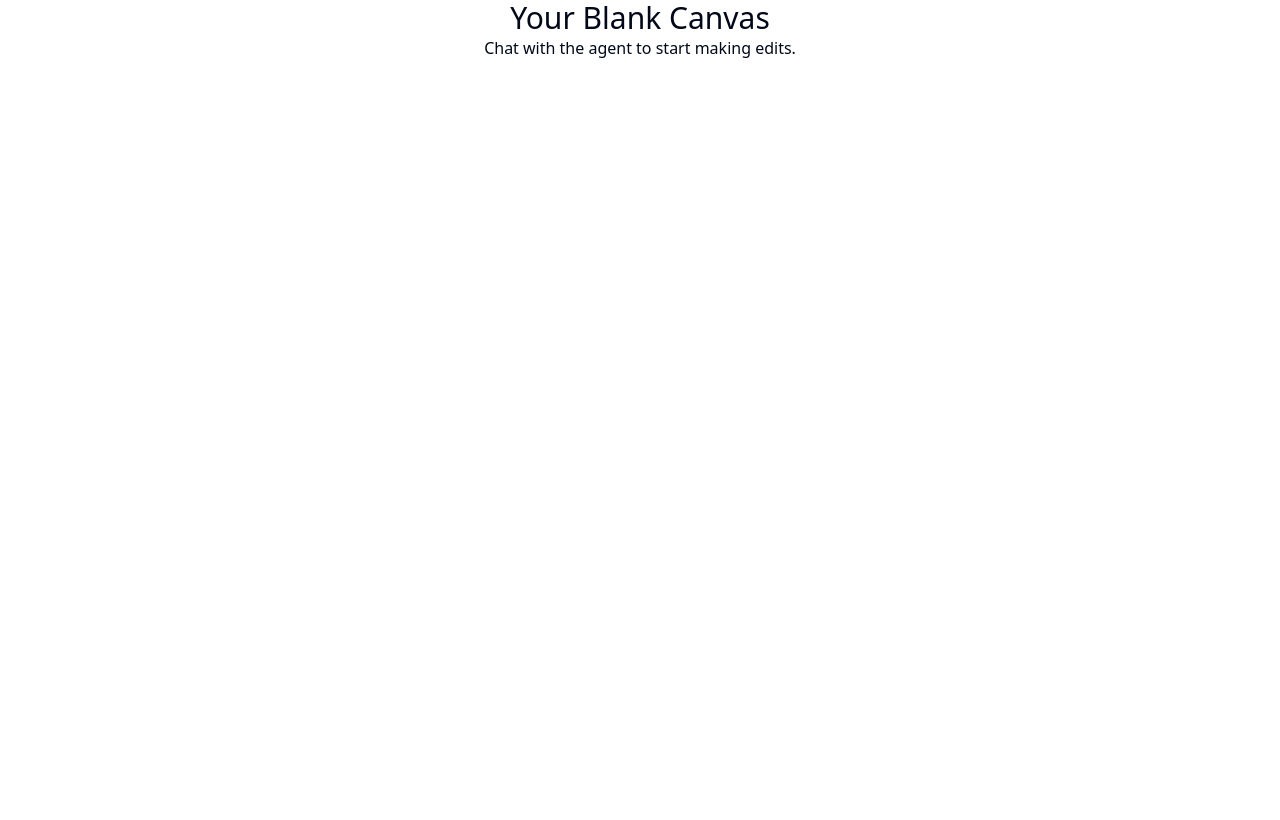
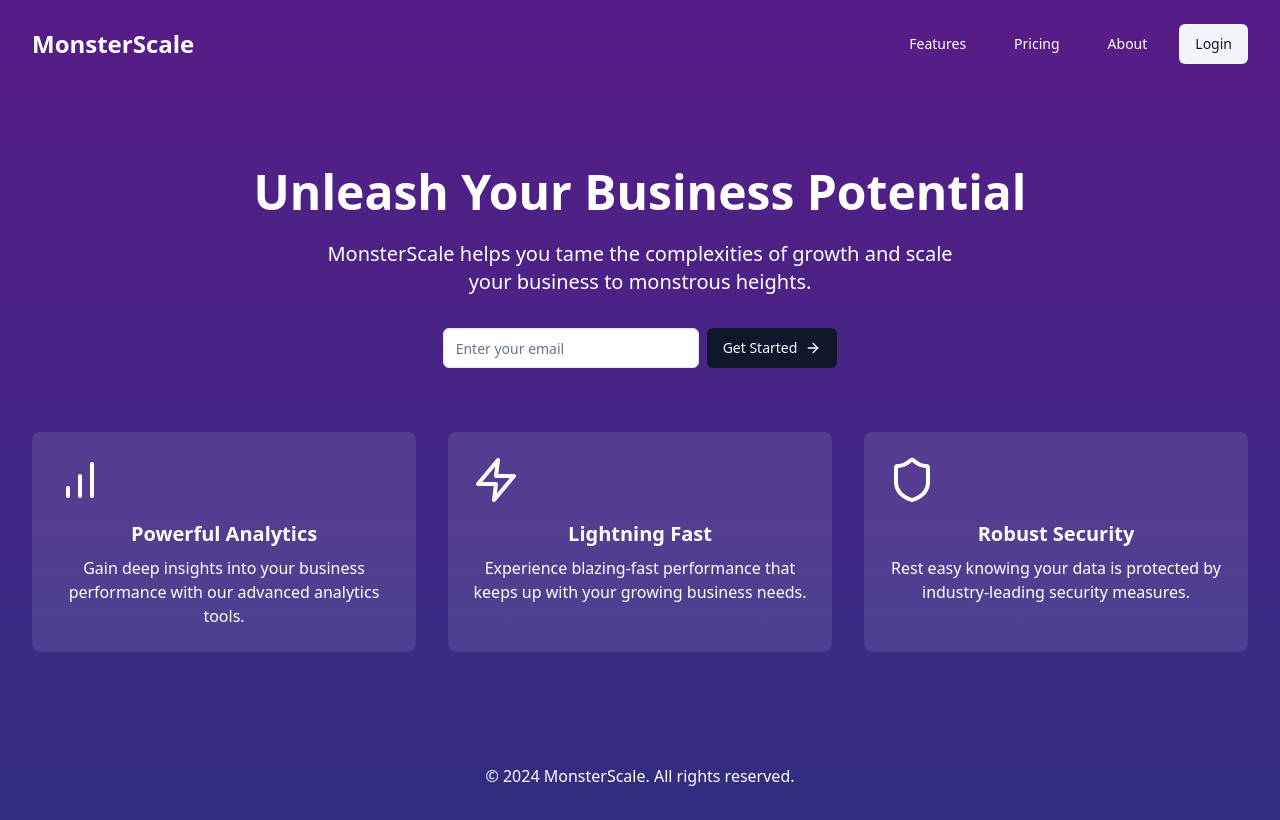
Before and after one commit to Psivasai12/sivasai, a React (Vite) app: page / in a window 1280 px wide. Built offline with nearby package versions, Linux system fonts and the light colour scheme.

Commit message:
GPT Engineer Update [skip gpt_engineer]

```diff
--- a/src/pages/Index.jsx
+++ b/src/pages/Index.jsx
@@ -1,14 +1,83 @@
-// Update this page (the content is just a fallback if you fail to update the page)
+import { useState } from "react";
+import { Button } from "@/components/ui/button";
+import { Input } from "@/components/ui/input";
+import { ArrowRight, BarChart, Zap, Shield } from "lucide-react";
 
 const Index = () => {
+  const [email, setEmail] = useState("");
+
+  const handleSubmit = (e) => {
+    e.preventDefault();
+    // Handle form submission (e.g., send to backend, show confirmation, etc.)
+    console.log("Submitted email:", email);
+    setEmail("");
+  };
+
   return (
-    <div className="flex justify-center items-center">
-      <div className="text-center">
-        <h1 className="text-3xl">Your Blank Canvas</h1>
-        <p>Chat with the agent to start making edits.</p>
-      </div>
+    <div className="min-h-screen bg-gradient-to-b from-purple-900 to-indigo-900 text-white">
+      <header className="container mx-auto py-6">
+        <nav className="flex justify-between items-center">
+          <h1 className="text-2xl font-bold">MonsterScale</h1>
+          <div className="space-x-4">
+            <Button variant="ghost">Features</Button>
+            <Button variant="ghost">Pricing</Button>
+            <Button variant="ghost">About</Button>
+            <Button variant="secondary">Login</Button>
+          </div>
+        </nav>
+      </header>
+
+      <main className="container mx-auto mt-20 text-center">
+        <h2 className="text-5xl font-bold mb-6">Unleash Your Business Potential</h2>
+        <p className="text-xl mb-8 max-w-2xl mx-auto">
+          MonsterScale helps you tame the complexities of growth and scale your business to monstrous heights.
+        </p>
+        <form onSubmit={handleSubmit} className="flex justify-center mb-12">
+          <Input
+            type="email"
+            placeholder="Enter your email"
+            value={email}
+            onChange={(e) => setEmail(e.target.value)}
+            className="w-64 mr-2 text-black"
+            required
+          />
+          <Button type="submit">
+            Get Started <ArrowRight className="ml-2 h-4 w-4" />
+          </Button>
+        </form>
+
+        <div className="grid grid-cols-1 md:grid-cols-3 gap-8 mt-16">
+          <FeatureCard
+            icon={<BarChart className="h-12 w-12 mb-4" />}
+            title="Powerful Analytics"
+            description="Gain deep insights into your business performance with our advanced analytics tools."
+          />
+          <FeatureCard
+            icon={<Zap className="h-12 w-12 mb-4" />}
+            title="Lightning Fast"
+            description="Experience blazing-fast performance that keeps up with your growing business needs."
+          />
+          <FeatureCard
+            icon={<Shield className="h-12 w-12 mb-4" />}
+            title="Robust Security"
+            description="Rest easy knowing your data is protected by industry-leading security measures."
+          />
+        </div>
+      </main>
+
+      <footer className="container mx-auto py-8 mt-20 text-center">
+        <p>&copy; 2024 MonsterScale. All rights reserved.</p>
+      </footer>
     </div>
   );
 };
 
+const FeatureCard = ({ icon, title, description }) => (
+  <div className="bg-white bg-opacity-10 p-6 rounded-lg">
+    {icon}
+    <h3 className="text-xl font-semibold mb-2">{title}</h3>
+    <p>{description}</p>
+  </div>
+);
+
 export default Index;
```
